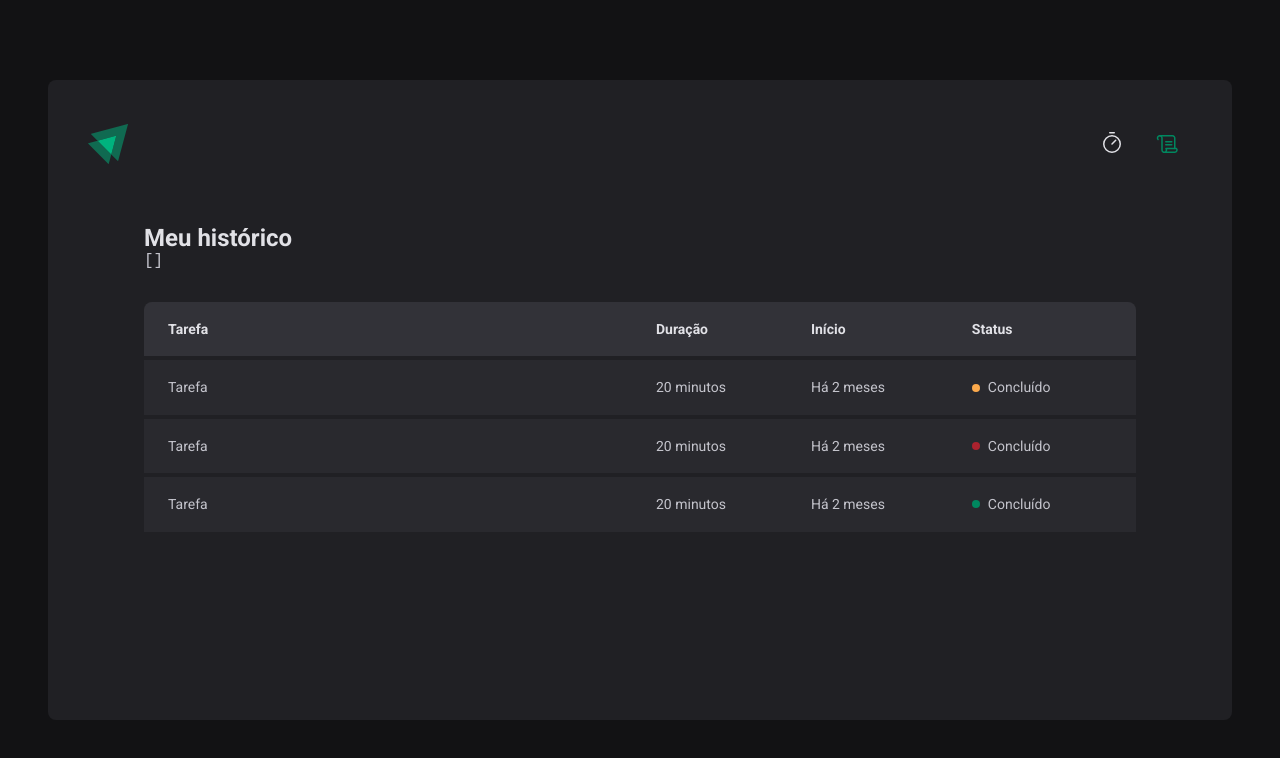
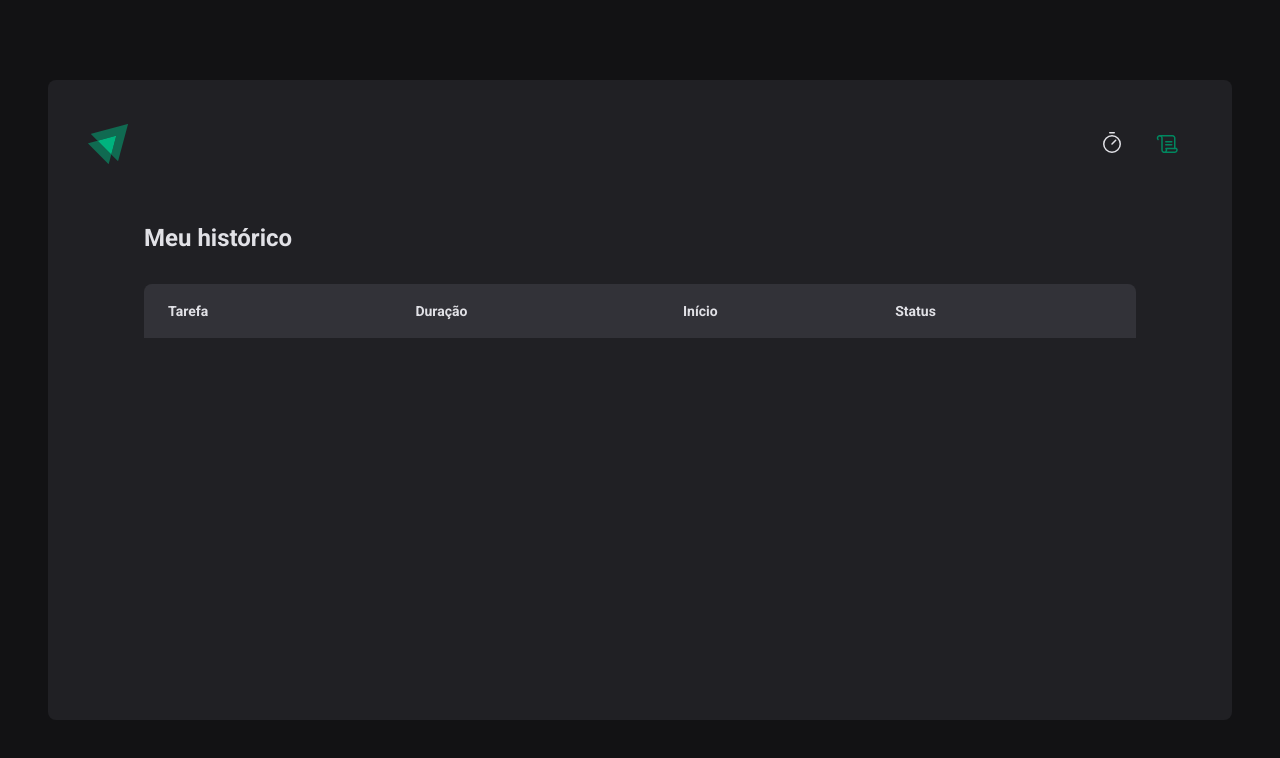
Before and after one commit to filipesalesaraujo/ignite-timer, a React (Vite) app: page /history in a window 1280 px wide. Shown: the top 758 px of the page. Built offline with nearby package versions, Linux system fonts and the light colour scheme.

Commit message:
Contexto no React - Listagem do histórico

```diff
--- a/src/pages/History/index.tsx
+++ b/src/pages/History/index.tsx
@@ -7,8 +7,6 @@
   return (
     <HistoryContainer>
       <h1>Meu histórico</h1>
-
-      <pre>{JSON.stringify(cycles, null, 2)}</pre>
 
       <HistoryList>
         <table>
@@ -21,30 +19,26 @@
             </tr>
           </thead>
           <tbody>
-            <tr>
-              <td>Tarefa</td>
-              <td>20 minutos</td>
-              <td>Há 2 meses</td>
-              <td>
-                <Status statusColor="yellow">Concluído</Status>
-              </td>
-            </tr>
-            <tr>
-              <td>Tarefa</td>
-              <td>20 minutos</td>
-              <td>Há 2 meses</td>
-              <td>
-                <Status statusColor="red">Concluído</Status>
-              </td>
-            </tr>
-            <tr>
-              <td>Tarefa</td>
-              <td>20 minutos</td>
-              <td>Há 2 meses</td>
-              <td>
-                <Status statusColor="green">Concluído</Status>
-              </td>
-            </tr>
+            {cycles.map((cycle) => {
+              return (
+                <tr key={cycle.id}>
+                  <td>{cycle.task}</td>
+                  <td>{cycle.minutesAmount} minutos</td>
+                  <td>{cycle.startDate.toISOString()}</td>
+                  <td>
+                    {cycle.finishedDate && (
+                      <Status statusColor="green">Concluído</Status>
+                    )}
+                    {cycle.interruptedDate && (
+                      <Status statusColor="red">Interrompido</Status>
+                    )}
+                    {!cycle.finishedDate && !cycle.interruptedDate && (
+                      <Status statusColor="yellow">Em andamento</Status>
+                    )}
+                  </td>
+                </tr>
+              )
+            })}
           </tbody>
         </table>
       </HistoryList>
--- a/src/pages/Home/components/NewCycleForm/index.tsx
+++ b/src/pages/Home/components/NewCycleForm/index.tsx
@@ -31,7 +31,7 @@
         id="minutesAmount"
         placeholder="00"
         step={5}
-        min={1}
+        min={5}
         max={60}
         disabled={!!activeCycle}
         {...register('minutesAmount', { valueAsNumber: true })}
--- a/src/pages/Home/index.tsx
+++ b/src/pages/Home/index.tsx
@@ -18,7 +18,7 @@
   task: zod.string().min(1, 'Informe a tarefa'),
   minutesAmount: zod
     .number()
-    .min(1, 'O ciclo precisa ser de no mínimo 5 minutos.')
+    .min(5, 'O ciclo precisa ser de no mínimo 5 minutos.')
     .max(60, 'O ciclo precisa ser de no máximo 60 minutos.'),
 })
 
```
